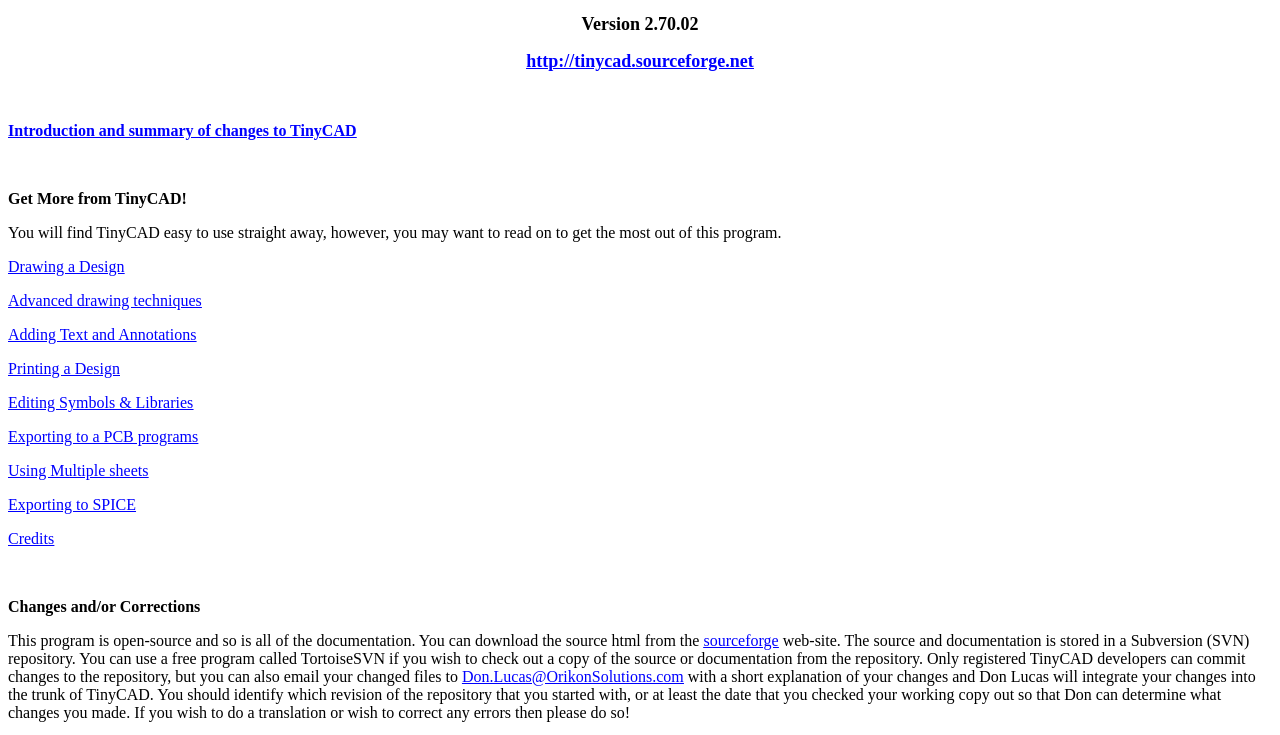
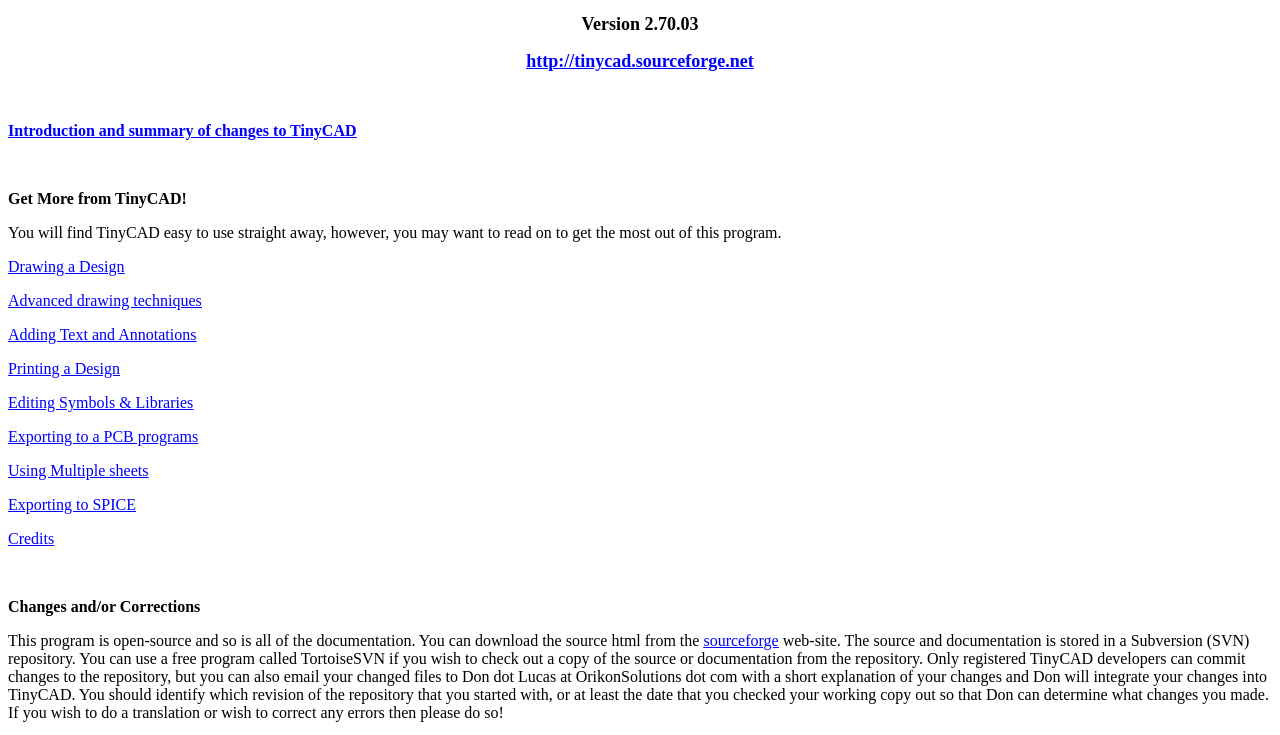
Before and after one commit to matt123p/TinyCAD, a plain HTML site: page docs/index.html in a window 1280 px wide. Shown: the part 65-800 px from the top of the page. Drawn offline with Linux system fonts and the light colour scheme.

Commit message:
Updated table of contents in User Manual.  Updated version number in help file.  Regenerated the PDF and .chm files.
git-svn-id: https://216.105.38.17/p/tinycad/code/TinyCAD/trunk@301 41062d70-b26d-460a-9302-f438a8930db8

```diff
--- a/docs/index.html
+++ b/docs/index.html
@@ -17,22 +17,21 @@
  <o:DocumentProperties>
   <o:Author>Matt Pyne</o:Author>
   <o:LastAuthor>Don Lucas</o:LastAuthor>
-  <o:Revision>8</o:Revision>
-  <o:TotalTime>5</o:TotalTime>
+  <o:Revision>9</o:Revision>
+  <o:TotalTime>6</o:TotalTime>
   <o:Created>2004-11-28T13:00:00Z</o:Created>
-  <o:LastSaved>2010-08-09T03:57:00Z</o:LastSaved>
+  <o:LastSaved>2010-08-22T05:14:00Z</o:LastSaved>
   <o:Pages>2</o:Pages>
-  <o:Words>387</o:Words>
-  <o:Characters>2212</o:Characters>
+  <o:Words>378</o:Words>
+  <o:Characters>2160</o:Characters>
   <o:Company>Cametrics Ltd</o:Company>
   <o:Lines>18</o:Lines>
   <o:Paragraphs>5</o:Paragraphs>
-  <o:CharactersWithSpaces>2594</o:CharactersWithSpaces>
+  <o:CharactersWithSpaces>2533</o:CharactersWithSpaces>
   <o:Version>11.9999</o:Version>
  </o:DocumentProperties>
 </xml><![endif]--><!--[if gte mso 9]><xml>
  <w:WordDocument>
-  <w:SpellingState>Clean</w:SpellingState>
   <w:GrammarState>Clean</w:GrammarState>
   <w:ValidateAgainstSchemas/>
   <w:SaveIfXMLInvalid>false</w:SaveIfXMLInvalid>
@@ -75,6 +74,9 @@
 	font-family:"Times New Roman";
 	mso-fareast-font-family:"Times New Roman";
 	color:black;}
+span.GramE
+	{mso-style-name:"";
+	mso-gram-e:yes;}
 @page Section1
 	{size:8.5in 11.0in;
 	margin:1.0in 1.25in 1.0in 1.25in;
@@ -123,14 +125,15 @@
 for Windows</span></b></p>
 
 <p align=center style='text-align:center'><b><span style='font-size:13.5pt'>Version
-2.70.02</span></b></p>
+2.70.03</span></b></p>
 
 <p align=center style='text-align:center'><a
 href="http://tinycad.sourceforge.net/"><b><u><span style='font-size:13.5pt'>http://tinycad.sourceforge.net</span></u></b></a></p>
 
 <p align=center style='margin-bottom:12.0pt;text-align:center'><o:p>&nbsp;</o:p></p>
 
-<p><a href="introduction.html"><b><u>Introduction and summary of changes to TinyCAD</u></b></a></p>
+<p><a href="introduction.html"><b><u>Introduction and summary of changes to
+TinyCAD</u></b></a></p>
 
 <p style='margin-bottom:12.0pt'><o:p>&nbsp;</o:p></p>
 
@@ -161,19 +164,18 @@
 
 <p><b>Changes and/or Corrections</b></p>
 
-<p>This program is open-source and so is all of the documentation. You can download
-the source html from the <a href="http://tinycad.sourceforge.net/"><u>sourceforge</u></a>
+<p>This program is open-source and so is all of the documentation. You can
+download the source html from the <a href="http://tinycad.sourceforge.net/"><u>sourceforge</u></a>
 web-site. The source and documentation is stored in a Subversion (SVN)
 repository. You can use a free program called TortoiseSVN if you wish to check
 out a copy of the source or documentation from the repository. Only registered
 TinyCAD developers can commit changes to the repository, but you can also email
-your changed files to <a href="mailto:Don.Lucas@OrikonSolutions.com"><u>Don.Lucas@OrikonSolutions.com</u></a>
-with a short explanation of your changes and <st1:PersonName w:st="on">Don
- Lucas</st1:PersonName> will integrate your changes into the trunk of TinyCAD.
-You should identify which revision of the repository that you started with, or
-at least the date that you checked your working copy out so that Don can
-determine what changes you made. If you wish to do a translation or wish to
-correct any errors then please do so!</p>
+your changed files to Don dot Lucas at OrikonSolutions dot com with a short
+explanation of your changes and Don will integrate your changes into TinyCAD. You
+should identify which revision of the repository that you started with, or at
+least the date that you checked your working copy out so that Don can determine
+what changes you made. If you wish to do a translation or wish to correct any
+errors then please do so!</p>
 
 <p><span style='font-size:10.0pt'><o:p>&nbsp;</o:p></span></p>
 
```
Also changed, not shown: 3 other files.
